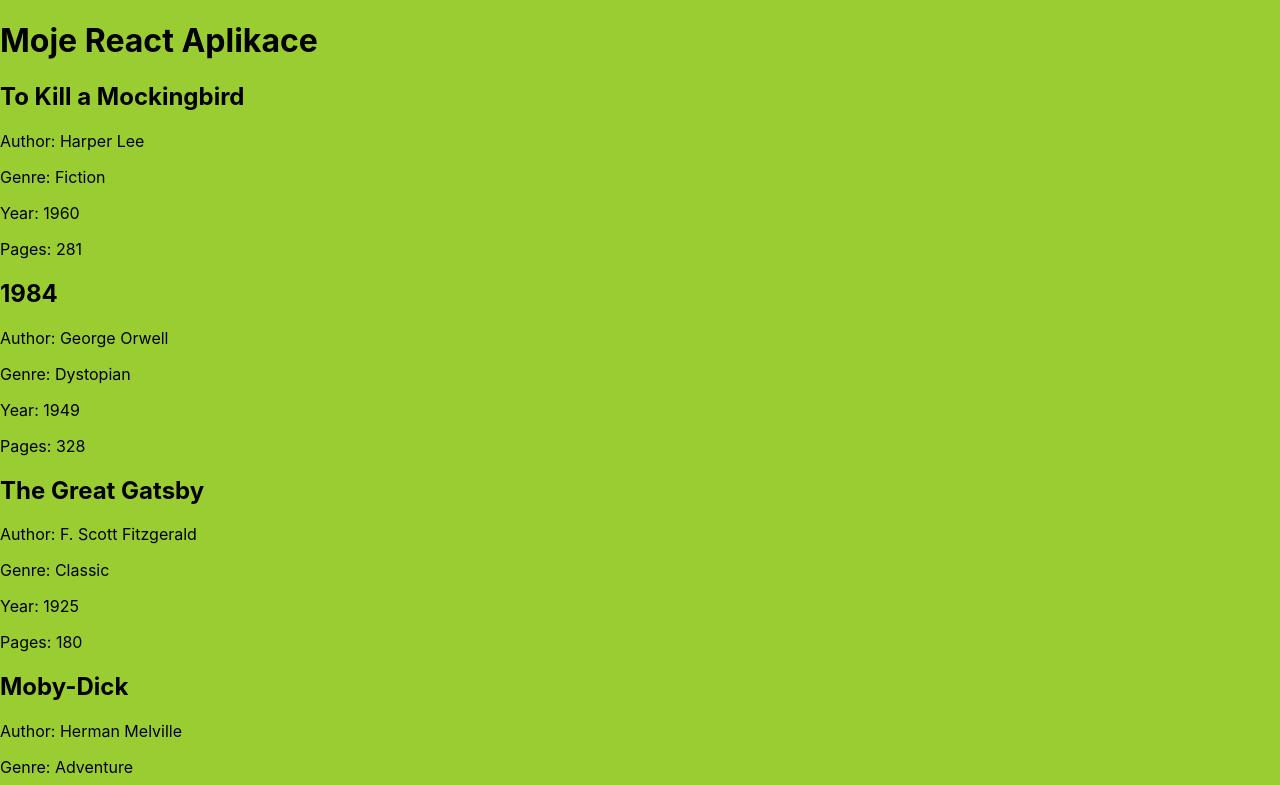
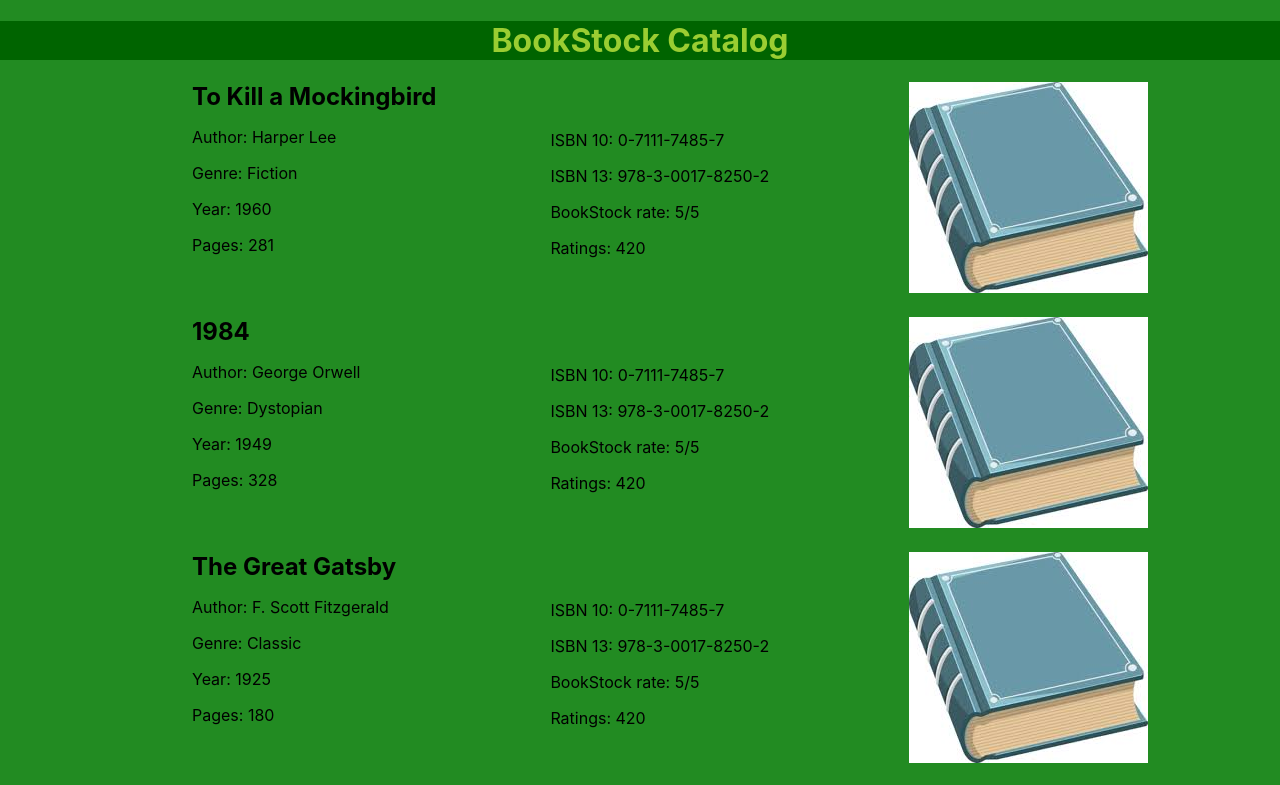
Before and after one commit to DanKerslager/WEA_SEM, a React (Create React App) app in the folder frontend/: page / in a window 1280 px wide. Shown: the top 785 px of the page. Built offline with nearby package versions, Linux system fonts and the light colour scheme.

Commit message:
Rough structure of the index page

```diff
--- a/frontend/src/App.css
+++ b/frontend/src/App.css
@@ -1,3 +1,41 @@
 body {
-  background-color: yellowgreen;
+  background-color: forestgreen;
 }
+
+main {
+  max-width: 70%;
+  display: flex;
+  flex-direction: row;
+  justify-content:flex-start;
+  margin: 0 auto;
+  padding-bottom: 20px;
+}
+
+main h2 {
+  padding: 0;
+  margin: 0;
+}
+
+#bookInfo1 {
+  width: 40%;
+}
+
+#bookInfo2 {
+  width: 40%;
+  padding-top: 32px;
+}
+
+#bookCover {
+  width: 20%;
+}
+
+header {
+  color: yellowgreen;
+  text-align: center;
+  background-color: darkgreen;
+}
+
+footer{
+  color: yellowgreen;
+  background-color: darkgreen;
+}
--- a/frontend/src/App.js
+++ b/frontend/src/App.js
@@ -4,7 +4,7 @@ import Main from './Main';
 import Footer from './Footer';
 import './App.css';
 
-const App = () => {
+function App() {
   return (
     <div>
       <Header />
@@ -12,6 +12,6 @@ const App = () => {
       <Footer />
     </div>
   );
-};
+}
 
 export default App;
--- a/frontend/src/Footer.js
+++ b/frontend/src/Footer.js
@@ -4,7 +4,7 @@ import React from 'react';
 const Footer = () => {
   return (
     <footer>
-      <p>&copy; 2024 Moje Aplikace</p>
+      <p>&copy; 2024 BookStock s.r.o.</p>
     </footer>
   );
 };
--- a/frontend/src/Header.js
+++ b/frontend/src/Header.js
@@ -4,7 +4,7 @@ import React from 'react';
 const Header = () => {
   return (
     <header>
-      <h1>Moje React Aplikace</h1>
+      <h1>BookStock Catalog</h1>
     </header>
   );
 };
--- a/frontend/src/Main.js
+++ b/frontend/src/Main.js
@@ -6,11 +6,22 @@ const loadBooks = () => {
     <div>
       {books.map(book => (
         <main key={book.id}>
-          <h2>{book.title}</h2>
-          <p>Author: {book.author}</p>
-          <p>Genre: {book.genre}</p>
-          <p>Year: {book.year}</p>
-          <p>Pages: {book.pages}</p>
+            <div id="bookInfo1">
+                <h2>{book.title}</h2>
+                <p>Author: {book.author}</p>
+                <p>Genre: {book.genre}</p>
+                <p>Year: {book.year}</p>
+                <p>Pages: {book.pages}</p>
+            </div>
+            <div id="bookInfo2">
+                <p>ISBN 10: 0-7111-7485-7</p>
+                <p>ISBN 13: 978-3-0017-8250-2</p>
+                <p>BookStock rate: 5/5</p>
+                <p>Ratings: 420</p>
+            </div>
+            <div id="bookCover">
+                <img src={require("./placeholder.png")}/>
+            </div>
         </main>
       ))}
     </div>
```
Also changed, not shown: frontend/src/placeholder.png (added).
